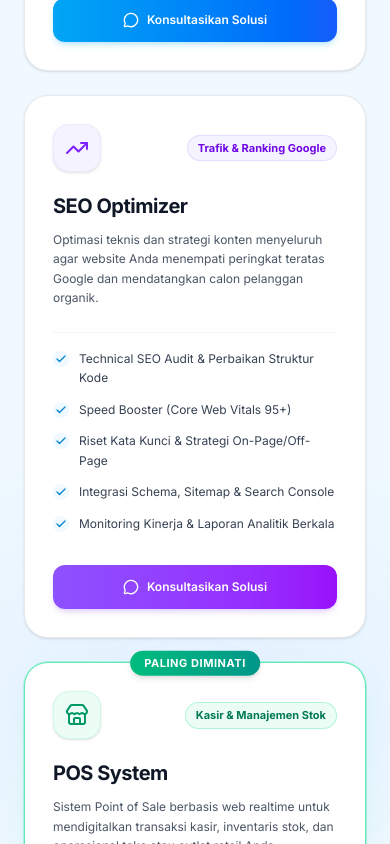
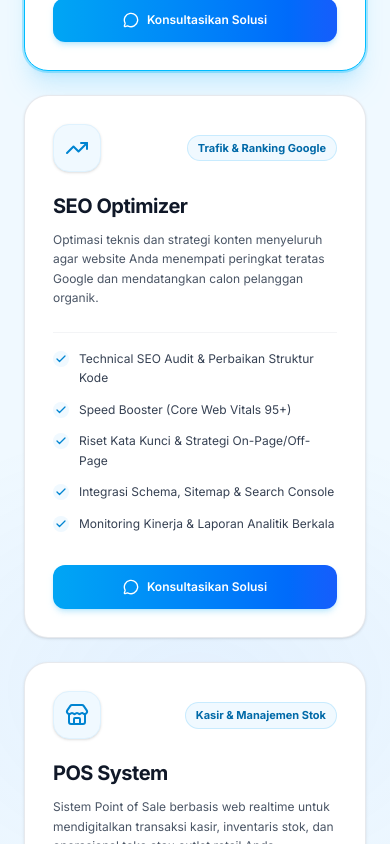
Before and after one commit to ALCA-DEVELOPER/ALCA-WEBSITE, a Next.js app: page / in a window 390 px wide. Shown: the part 7680-8524 px from the top of the page. Built offline with nearby package versions, Linux system fonts and the light colour scheme.

Commit message:
change blue color

```diff
--- a/src/components/Pricing.tsx
+++ b/src/components/Pricing.tsx
@@ -24,11 +24,7 @@ export default function Pricing() {
       badge: t("solution_1_badge"),
       desc: t("solution_1_desc"),
       icon: Globe,
-      color: "from-sky-500 to-blue-600",
-      iconBg: "bg-sky-50 text-sky-600 border-sky-100",
-      badgeColor: "bg-sky-50 text-sky-700 border-sky-200/80",
-      btnBg: "bg-gradient-to-r from-sky-500 to-blue-600 hover:from-sky-400 hover:to-blue-500 text-white shadow-sky-500/20",
-      popular: false,
+      popular: true,
       features: [
         t("solution_1_f1"),
         t("solution_1_f2"),
@@ -46,10 +42,6 @@ export default function Pricing() {
       badge: t("solution_2_badge"),
       desc: t("solution_2_desc"),
       icon: TrendingUp,
-      color: "from-violet-500 to-purple-600",
-      iconBg: "bg-violet-50 text-violet-600 border-violet-100",
-      badgeColor: "bg-violet-50 text-violet-700 border-violet-200/80",
-      btnBg: "bg-gradient-to-r from-violet-500 to-purple-600 hover:from-violet-400 hover:to-purple-500 text-white shadow-violet-500/20",
       popular: false,
       features: [
         t("solution_2_f1"),
@@ -68,11 +60,7 @@ export default function Pricing() {
       badge: t("solution_3_badge"),
       desc: t("solution_3_desc"),
       icon: Store,
-      color: "from-emerald-500 to-teal-600",
-      iconBg: "bg-emerald-50 text-emerald-600 border-emerald-100",
-      badgeColor: "bg-emerald-50 text-emerald-700 border-emerald-200/80",
-      btnBg: "bg-gradient-to-r from-emerald-500 to-teal-600 hover:from-emerald-400 hover:to-teal-500 text-white shadow-emerald-500/25",
-      popular: true,
+      popular: false,
       features: [
         t("solution_3_f1"),
         t("solution_3_f2"),
@@ -90,10 +78,6 @@ export default function Pricing() {
       badge: t("solution_4_badge"),
       desc: t("solution_4_desc"),
       icon: LayoutDashboard,
-      color: "from-cyan-600 to-blue-700",
-      iconBg: "bg-cyan-50 text-cyan-600 border-cyan-100",
-      badgeColor: "bg-cyan-50 text-cyan-700 border-cyan-200/80",
-      btnBg: "bg-gradient-to-r from-cyan-600 to-blue-700 hover:from-cyan-500 hover:to-blue-600 text-white shadow-cyan-500/20",
       popular: false,
       features: [
         t("solution_4_f1"),
@@ -172,27 +156,23 @@ export default function Pricing() {
                 transition={{ duration: 0.5, delay: index * 0.08, ease: [0.22, 1, 0.36, 1] }}
                 className={`group relative flex flex-col p-7 rounded-3xl border transition-[border-color,box-shadow] duration-300 transform-gpu bg-white ${
                   solution.popular
-                    ? "shadow-xl shadow-emerald-500/10 border-emerald-300 ring-1 ring-emerald-300/40 xl:-translate-y-2"
-                    : "border-gray-200/90 shadow-sm hover:border-gray-300 hover:shadow-lg"
+                    ? "shadow-xl shadow-sky-500/15 border-sky-400 ring-2 ring-sky-400/30 xl:-translate-y-2"
+                    : "border-gray-200/90 shadow-sm hover:border-sky-300 hover:shadow-lg"
                 }`}
               >
                 {/* Popular / Recommended Tag */}
                 {solution.popular && (
-                  <div className="absolute top-0 left-1/2 -translate-x-1/2 -translate-y-1/2 px-3.5 py-1 bg-gradient-to-r from-emerald-500 to-teal-600 rounded-full text-[11px] font-bold uppercase tracking-wider text-white shadow-md">
+                  <div className="absolute top-0 left-1/2 -translate-x-1/2 -translate-y-1/2 px-4 py-1 bg-gradient-to-r from-sky-500 to-blue-600 rounded-full text-[11px] font-bold uppercase tracking-wider text-white shadow-md shadow-sky-500/30">
                     {t("price_popular_tag")}
                   </div>
                 )}
 
                 {/* Card Top: Icon & Badge */}
                 <div className="flex items-center justify-between mb-5">
-                  <div
-                    className={`w-12 h-12 rounded-2xl flex items-center justify-center border ${solution.iconBg} shadow-sm group-hover:scale-105 transition-transform duration-200`}
-                  >
+                  <div className="w-12 h-12 rounded-2xl flex items-center justify-center border bg-sky-50 text-sky-600 border-sky-100 shadow-sm group-hover:scale-105 group-hover:bg-sky-100 transition-all duration-200">
                     <IconComponent className="w-6 h-6" />
                   </div>
-                  <span
-                    className={`text-[11px] font-bold px-2.5 py-1 rounded-full border ${solution.badgeColor}`}
-                  >
+                  <span className="text-[11px] font-bold px-2.5 py-1 rounded-full border bg-sky-50 text-sky-700 border-sky-200/70">
                     {solution.badge}
                   </span>
                 </div>
@@ -226,7 +206,7 @@ export default function Pricing() {
                   href={`https://wa.me/6285700654110?text=${solution.waMessage}`}
                   target="_blank"
                   rel="noopener noreferrer"
-                  className={`w-full py-3.5 mt-auto rounded-xl font-semibold text-xs md:text-sm text-center transition-all duration-200 flex items-center justify-center gap-2 shadow-md active:scale-[0.98] ${solution.btnBg}`}
+                  className="w-full py-3.5 mt-auto rounded-xl font-semibold text-xs md:text-sm text-center transition-all duration-200 flex items-center justify-center gap-2 shadow-md bg-gradient-to-r from-sky-500 to-blue-600 hover:from-sky-400 hover:to-blue-500 text-white shadow-sky-500/20 active:scale-[0.98]"
                 >
                   <MessageCircle className="w-4 h-4" />
                   <span>{t("price_btn")}</span>
```
